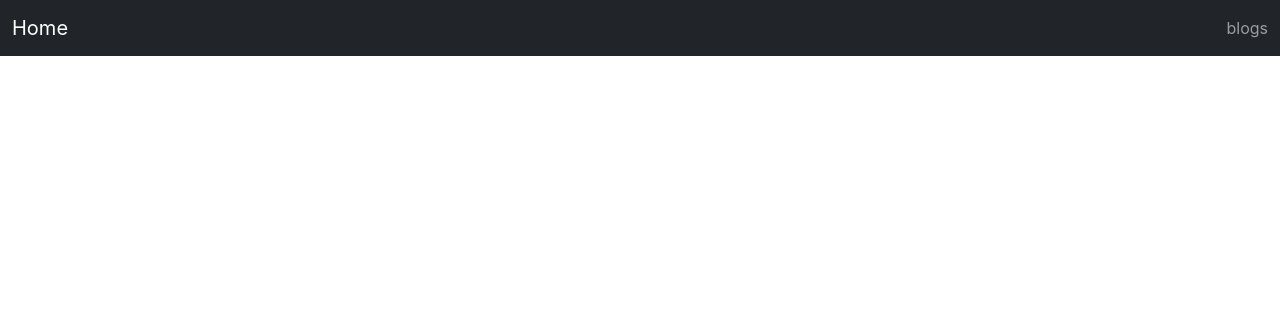
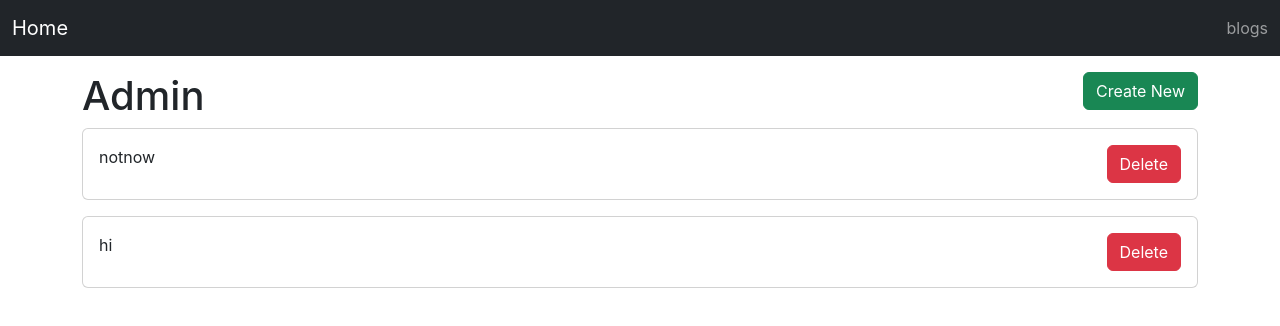
Before and after one commit to RunningLearner/React-prac, a React (Create React App) app in the folder react-prac/: page /admin in a window 1280 px wide. Shown: the top 326 px of the page. Built offline with nearby package versions, Linux system fonts and the light colour scheme; data requests are answered from the project's data file.

Commit message:
feat:컴포넌트 분리 및 어드민 페이지 생성

```diff
--- /dev/null
+++ b/react-prac/src/components/BlogList.js
@@ -0,0 +1,69 @@
+import { useState, useEffect } from "react";
+import axios from "axios";
+import Card from "../components/Card";
+import { Link } from "react-router-dom";
+import { useHistory } from "react-router";
+import LoadingSpinner from "../components/LoadingSpinner";
+
+const BlogList = () => {
+  const history = useHistory();
+  const [posts, setPosts] = useState([]);
+  const [loading, setLoading] = useState(true);
+
+  const getPosts = async () => {
+    const res = await axios.get("http://localhost:3001/posts");
+    setPosts(res.data);
+    setLoading(false);
+  };
+
+  const deleteBlog = async (e, id) => {
+    e.stopPropagation();
+
+    await axios.delete(`http://localhost:3001/posts/${id}`);
+    setPosts((prevPosts) => {
+      console.log(prevPosts);
+      return prevPosts.filter((post) => {
+        return post.id !== id;
+      });
+    });
+  };
+
+  useEffect(() => {
+    getPosts();
+  }, []);
+
+  if (loading) {
+    return <LoadingSpinner />;
+  }
+
+  if (posts.length === 0) {
+    return <div>"No blog posts found!"</div>;
+  }
+
+  return posts
+    .filter((post) => {
+      return post.publish;
+    })
+    .map((post) => {
+      return (
+        <Card
+          key={post.id}
+          title={post.title}
+          onClick={() => {
+            history.push(`/blogs/${post.id}`);
+          }}
+        >
+          <div>
+            <button
+              className="btn btn-danger"
+              onClick={(e) => deleteBlog(e, post.id)}
+            >
+              Delete
+            </button>
+          </div>
+        </Card>
+      );
+    });
+};
+
+export default BlogList;
--- /dev/null
+++ b/react-prac/src/pages/AdminPage.js
@@ -0,0 +1,20 @@
+import { Link } from "react-router-dom";
+import BlogList from "../components/BlogList";
+
+const AdminPage = () => {
+  return (
+    <div>
+      <div className="d-flex justify-content-between">
+        <h1>Admin</h1>
+        <div>
+          <Link to="/blogs/create" className="btn btn-success">
+            Create New
+          </Link>
+        </div>
+      </div>
+      <BlogList />
+    </div>
+  );
+};
+
+export default AdminPage;
--- a/react-prac/src/pages/ListPage.js
+++ b/react-prac/src/pages/ListPage.js
@@ -1,83 +1,12 @@
-import { useState, useEffect } from "react";
-import axios from "axios";
-import Card from "../components/Card";
-import { Link } from "react-router-dom";
-import { useHistory } from "react-router";
-import LoadingSpinner from "../components/LoadingSpinner";
+import BlogList from "../components/BlogList";
 
 const ListPage = () => {
-  const history = useHistory();
-  const [posts, setPosts] = useState([]);
-  const [loading, setLoading] = useState(true);
-
-  const getPosts = async () => {
-    const res = await axios.get("http://localhost:3001/posts");
-    setPosts(res.data);
-    setLoading(false);
-  };
-
-  const deleteBlog = async (e, id) => {
-    e.stopPropagation();
-
-    await axios.delete(`http://localhost:3001/posts/${id}`);
-    setPosts((prevPosts) => {
-      console.log(prevPosts);
-      return prevPosts.filter((post) => {
-        return post.id !== id;
-      });
-    });
-  };
-
-  useEffect(() => {
-    getPosts();
-  }, []);
-
-  const renderBlogList = () => {
-    if (loading) {
-      return <LoadingSpinner />;
-    }
-
-    if (posts.length === 0) {
-      return <div>"No blog posts found!"</div>;
-    }
-
-    return posts
-      .filter((post) => {
-        return post.publish;
-      })
-      .map((post) => {
-        return (
-          <Card
-            key={post.id}
-            title={post.title}
-            onClick={() => {
-              history.push(`/blogs/${post.id}`);
-            }}
-          >
-            <div>
-              <button
-                className="btn btn-danger"
-                onClick={(e) => deleteBlog(e, post.id)}
-              >
-                Delete
-              </button>
-            </div>
-          </Card>
-        );
-      });
-  };
-
   return (
     <div>
       <div className="d-flex justify-content-between">
         <h1>Blogs</h1>
-        <div>
-          <Link to="/blogs/create" className="btn btn-success">
-            Create New
-          </Link>
-        </div>
       </div>
-      {renderBlogList()}
+      <BlogList />
     </div>
   );
 };
--- a/react-prac/src/routes.js
+++ b/react-prac/src/routes.js
@@ -3,6 +3,7 @@ import HomePage from "./pages/HomePage";
 import CreatePage from "./pages/CreatePage";
 import EditPage from "./pages/EditPage";
 import ShowPage from "./pages/ShowPage";
+import AdminPage from "./pages/AdminPage";
 
 const routes = [
   {
@@ -12,6 +13,10 @@ const routes = [
   {
     path: "/blogs",
     compoenets: ListPage,
+  },
+  {
+    path: "/admin",
+    compoenets: AdminPage,
   },
   {
     path: "/blogs/create",
```
